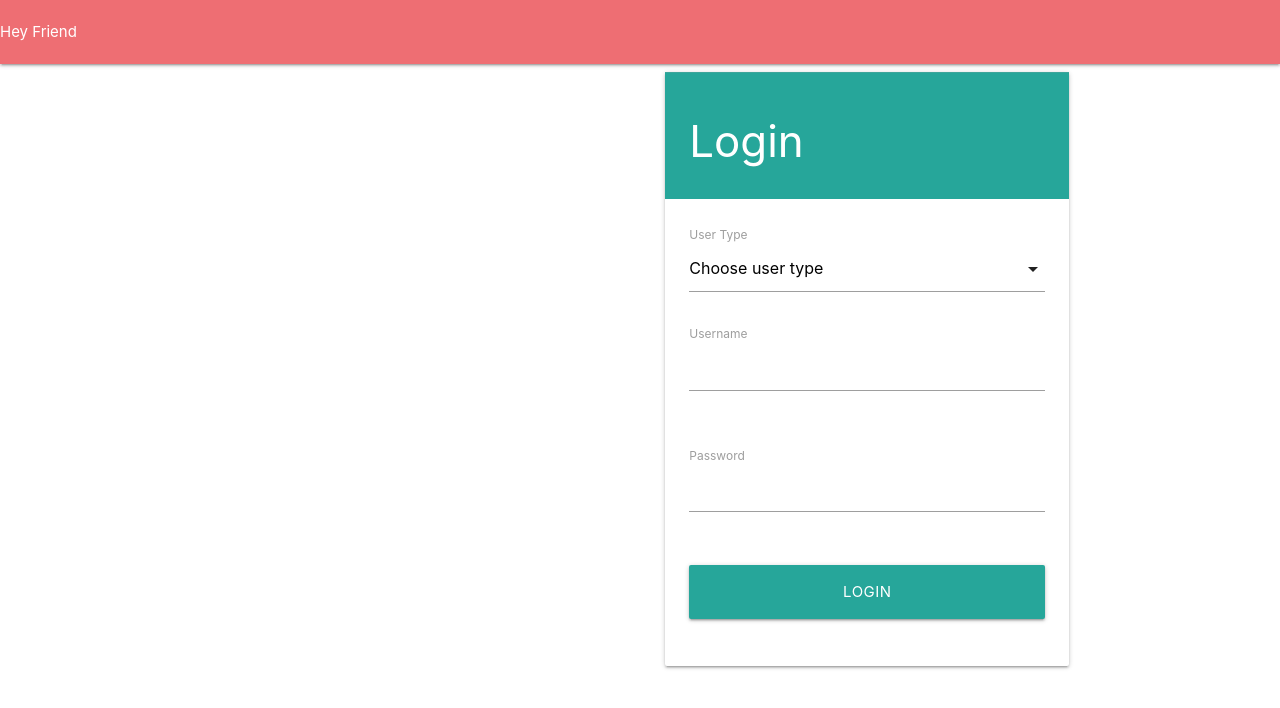
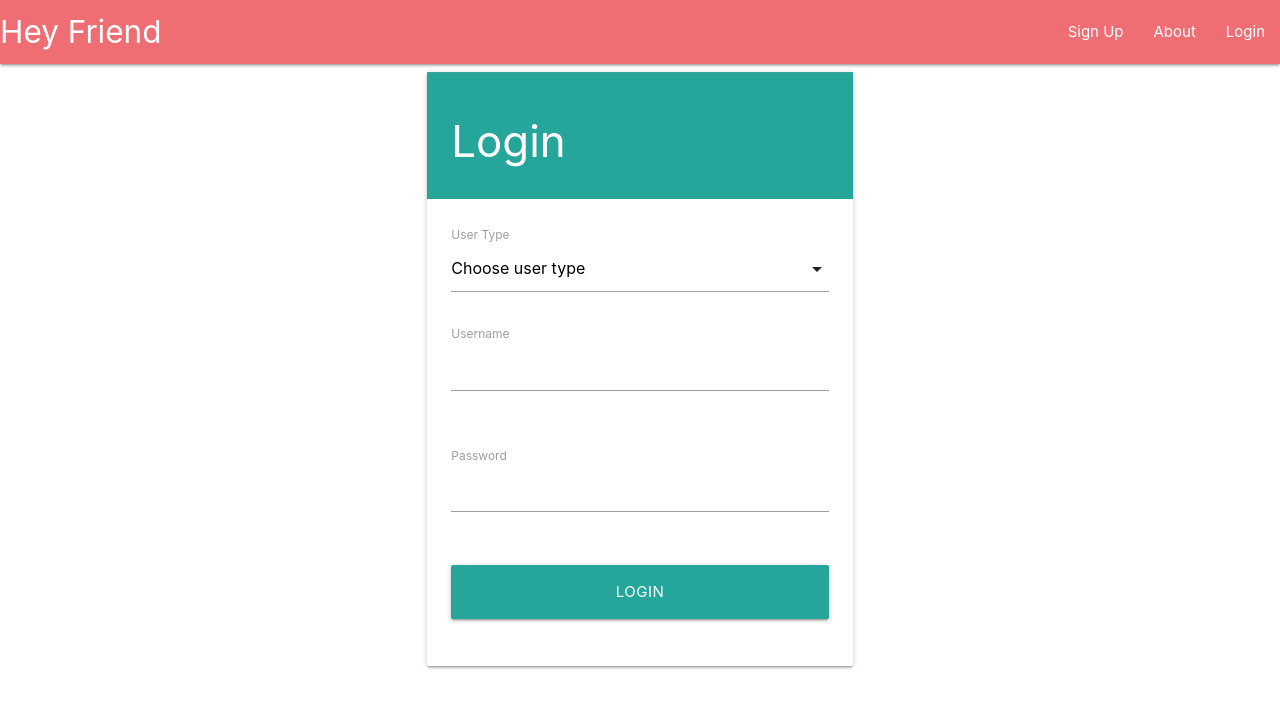
Before and after one commit to M-Waweru/MentalHealth, a CodeIgniter app: page /MentalHealth/index.php/login/displayPage in a window 1280 px wide. Shown: the top 708 px of the page. Run offline with CodeIgniter, Linux system fonts and the light colour scheme; some libraries are stand-ins or nearby versions.

Commit message:
Adding modified navbar to login

```diff
--- a/application/views/login.php
+++ b/application/views/login.php
@@ -9,15 +9,20 @@
   <meta name="viewport" content="width=device-width, initial-scale=1.0"/>
 </head>
 <body>
-  <nav class="navbar navbar-expand-sm bg-dark navbar-dark">
-    <div class="container-fluid">
-      <div class="navbar-header">
-        <a class="navbar-brand" href="<?php echo base_url() ?>">Hey Friend</a>
-    </div>
-    <ul class="nav navbar-nav">
+  <ul id="accountcontent" class="dropdown-content">
+    <li><a href="#!">Account Settings</a></li>
+    <li><a href="#!">Notifications</a></li>
+    <li class="divider"></li>
+    <li><a href="#!">three</a></li>
+  </ul>
+  <nav>
+    <div class="nav-wrapper">
+      <a href="<?php echo base_url() ?>" class="brand-logo">Hey Friend</a>
+      <a href="#" data-target="mobile-demo" class="sidenav-trigger"><i class="material-icons">menu</i></a>
+      <ul id="nav-mobile" class="right hide-on-med-and-down">
         <?php
         if ($this->session->userdata('username')!=''){
-          echo "<li><a href=''>".$this->session->userdata('username')."</a></li>";
+          echo "<li><a class='dropdown-trigger' data-target='accountcontent' href='#'>".$this->session->userdata('username')."</a></li>";
           echo "<li><a href=''>Get Professional Help</a></li>";
           echo "<li><a href=".site_url('/login/logout').">Logout</a></li>";
         } else {
@@ -30,8 +35,9 @@
       </ul>
     </div>
   </nav>
+  <div class="container">
     <div class="row">
-    <div class="col s12 m4 offset-m4">
+         <div class="col s12 m6 offset-m3">
     <div class="card">
       <div class="card-action teal lighten-1 white-text">
         <h3>Login</h3>
@@ -72,10 +78,14 @@
   </div>
 </div>
 </div>
+    </div>
+
 <script src="<?php echo base_url('js/jquery-3.1.1.min.js') ?> "></script>
 <script type="text/javascript">
   $(document).ready(function(){
     $('select').formSelect();
+    $('.sidenav').sidenav();
+    $(".dropdown-trigger").dropdown();
   });
 </script>
 <!-- <script type="text/javascript" src="/MentalHealth/js/materialize.min.js"></script> -->
```
Lines whose indentation alone changed are shown as unchanged.
